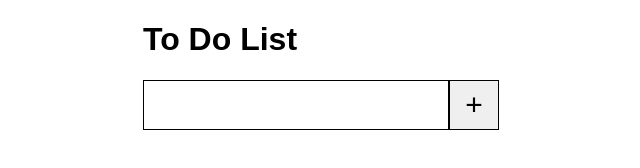
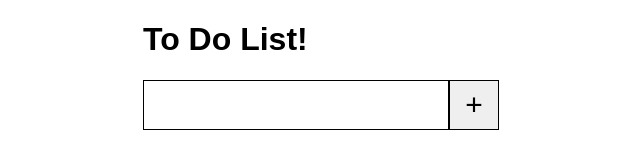
Before and after one commit to jd2426/to-do-list, a plain HTML site: page index.html in a window 1280 px wide. Shown: the full height of the page, 337-977 px from the left. Drawn offline with Linux system fonts and the light colour scheme.

Commit message:
second commit

```diff
--- a/index.html
+++ b/index.html
@@ -7,7 +7,7 @@
     <title>To Do List</title>
 </head>
 <body>
-    <h1>To Do List</h1>
+    <h1>To Do List!</h1>
     <div class="container">
         <input id="inputfield" type="text"><button id="addToDo">+</button>
         <div class="to-dos" id="toDoContainer"></div>
```
